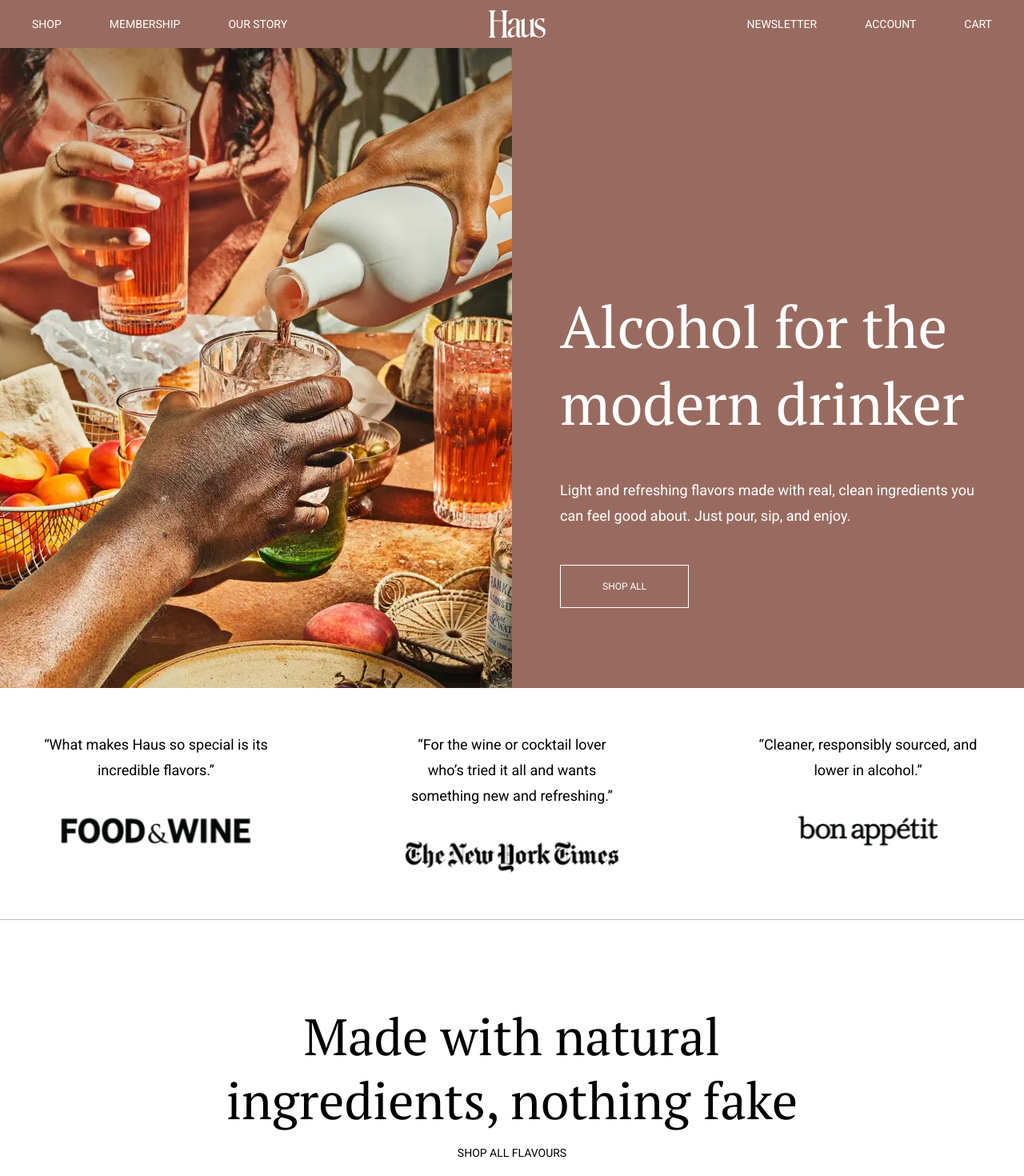
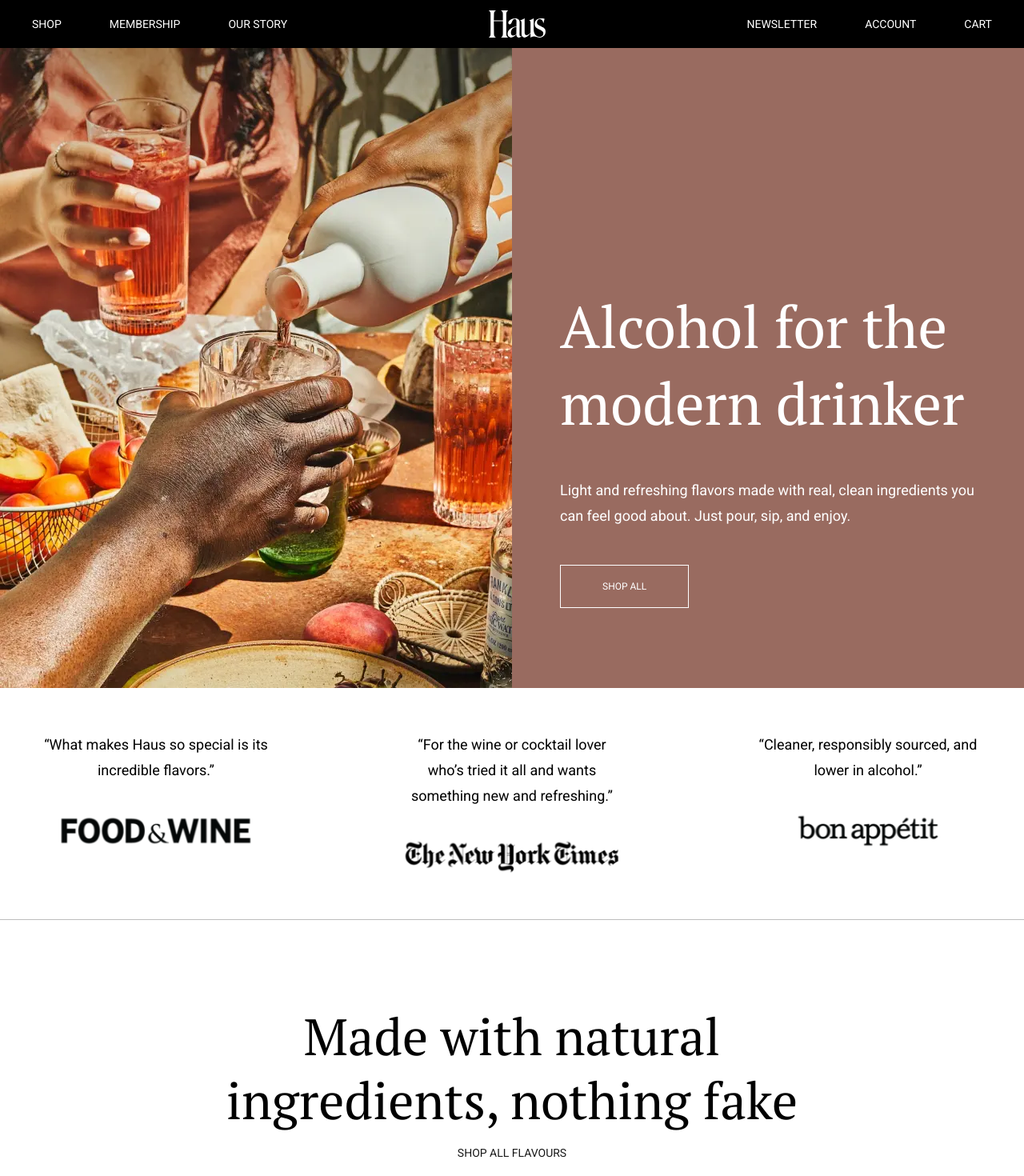
Before and after one commit to dromse/haus, a React (Vite) app: page /home in a window 1280 px wide. Shown: the top 1470 px of the page at 80% size. Built offline with nearby package versions, Linux system fonts and the light colour scheme.

Commit message:
remove transperent sticky header and left just black

```diff
--- a/src/components/blocks/Navbar.tsx
+++ b/src/components/blocks/Navbar.tsx
@@ -4,15 +4,11 @@
 import { COLOR } from "@consts/colors";
 import { GEOMETRY } from "@consts/geometry";
 import nav_links from "@consts/nav_links.json";
-import { useEffect, useState } from "react";
+import { useState } from "react";
 import { Link } from "react-router-dom";
-import styled, { RuleSet, css } from "styled-components";
+import styled from "styled-components";
 
-const Wrapper = styled.header<{
-  $paddingTop?: boolean;
-  $transperentOnStart?: boolean;
-  $isScrolled?: boolean;
-}>`
+const Wrapper = styled.header`
   display: flex;
   justify-content: center;
   width: 100%;
@@ -20,22 +16,7 @@
   z-index: 100;
   top: 0;
   height: 60px;
-
-  ${(props): RuleSet<object> | undefined => {
-    if (props.$isScrolled) {
-      return css`
-        background-color: ${COLOR.background};
-      `;
-    }
-  }}
-
-  ${(props): RuleSet<object> | undefined => {
-    if (!props.$transperentOnStart) {
-      return css`
-        background-color: ${COLOR.background};
-      `;
-    }
-  }}
+  background-color: ${COLOR.totalBlack};
 `;
 
 const List = styled.ul`
@@ -92,28 +73,13 @@
 
 export const Navbar = (): React.JSX.Element => {
   const [isMenuVisible, setIsMenuVisible] = useState(false);
-  const [isScrolled, setIsScrolled] = useState(false);
-
-  useEffect(() => {
-    window.addEventListener("scroll", onScroll);
-
-    return (): void => window.removeEventListener("scroll", onScroll);
-  }, []);
 
   function toggleBurgerMenu(): void {
     setIsMenuVisible((prev) => !prev);
   }
 
-  function onScroll(): void {
-    if (window.scrollY >= 50) {
-      setIsScrolled(true);
-    } else {
-      setIsScrolled(false);
-    }
-  }
-
   return (
-    <Wrapper $isScrolled={isScrolled}>
+    <Wrapper>
       <DesktopNavigation>
         <List>
           {nav_links.slice(0, 3).map((item) => (
--- a/src/components/reusable/Button.tsx
+++ b/src/components/reusable/Button.tsx
@@ -1,3 +1,4 @@
+import { COLOR } from "@consts/colors";
 import styled from "styled-components";
 
 const Link = styled.a`
@@ -12,7 +13,7 @@
 
   &:hover {
     background-color: white;
-    color: black;
+    color: ${COLOR.black};
     cursor: pointer;
   }
 `;
--- a/src/components/reusable/LinkUnderline.tsx
+++ b/src/components/reusable/LinkUnderline.tsx
@@ -15,7 +15,7 @@
     }
   }}
 
-  color: black;
+  color: ${COLOR.black};
   display: inline-block;
 
   ${({ $theme }): RuleSet<object> | undefined => {
```
